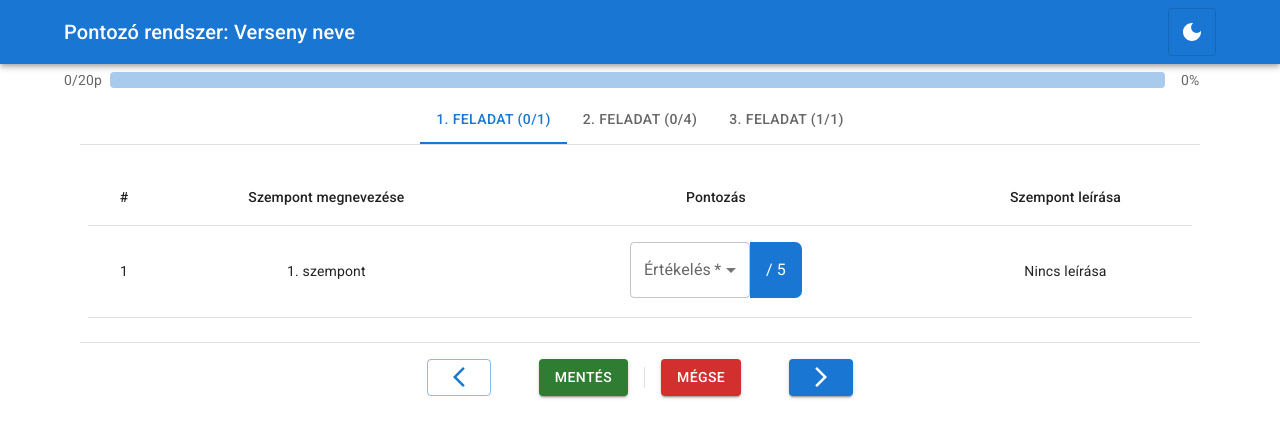
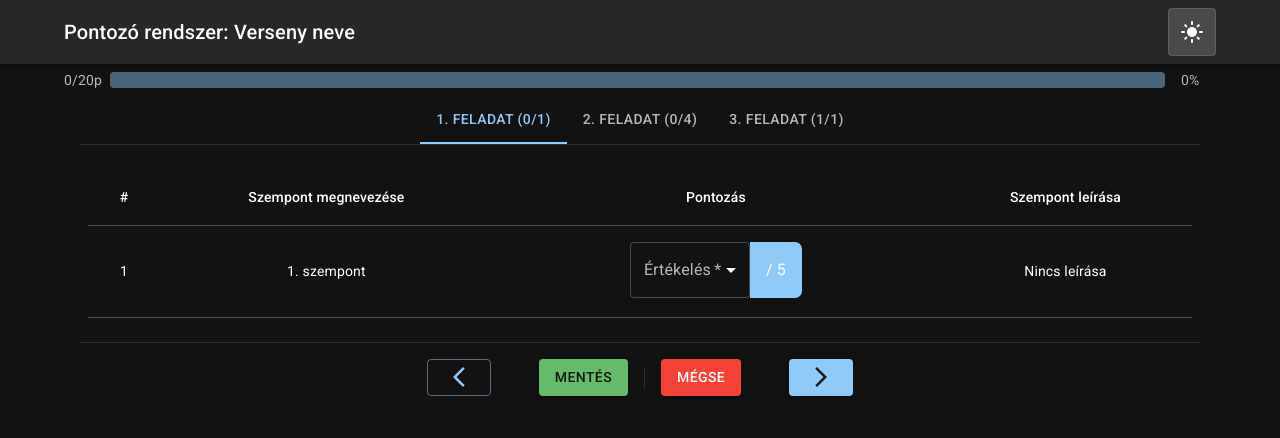
Before and after one commit to kamka427/React-Scoring-Component, a React (Create React App) app: page / in a window 1280 px wide. Shown: the top 438 px of the page. Built offline with nearby package versions, Linux system fonts and the light colour scheme; the HTML template or start-up script is replaced by a standard one.

Commit message:
Update validation

```diff
--- a/src/scoring/AspectTable.js
+++ b/src/scoring/AspectTable.js
@@ -17,7 +17,6 @@ export const AspectTable = ({
   addResult,
   removeResult,
   setError,
-  clearError,
 }) => {
   const rows = aspects.map((aspect, i) => {
     let component;
@@ -31,7 +30,6 @@ export const AspectTable = ({
             addResult={addResult}
             removeResult={removeResult}
             setError={setError}
-            clearError={clearError}
           />
         );
         break;
@@ -44,7 +42,6 @@ export const AspectTable = ({
             addResult={addResult}
             removeResult={removeResult}
             setError={setError}
-            clearError={clearError}
           />
         );
         break;
@@ -57,7 +54,6 @@ export const AspectTable = ({
             addResult={addResult}
             removeResult={removeResult}
             setError={setError}
-            clearError={clearError}
           />
         );
         break;
--- a/src/scoring/NumberInput.js
+++ b/src/scoring/NumberInput.js
@@ -1,5 +1,5 @@
 import { Box, Container, TextField, Typography } from "@mui/material";
-import { useEffect, useState } from "react";
+import {useState } from "react";
 
 export const NumberInput = ({
   aspect,
@@ -12,49 +12,37 @@ export const NumberInput = ({
   const val = formState.results.find((result) => result.id === aspect.id);
   const err = formState.errors.find((err) => err.id === aspect.id);
 
-
   const [value, setValue] = useState(val ? val.value : "");
-  const [errorLocal, setLocalError] = useState(err ? err.message : "");
-
-  const unsetError = () => {
-    clearError(aspect.id);
-    setLocalError("");
-  };
-
-  const addError = (error) => {
-    unsetError();
-    setError(error);
-    setLocalError(error.message);
-  };
 
   const validateInput = (value) => {
-    unsetError();
     if (aspect.required && value === "") {
-      addError({
+      setError({
         id: aspect.id,
         message: "Kötelező kitölteni!",
       });
       return false;
     }
-
     if (value !== "") {
       if (isNaN(value)) {
-        addError({
+        setError({
           id: aspect.id,
+          value: value,
           message: "Csak szám lehet!",
         });
         return false;
       }
       if (Number(value) > aspect.maxValue) {
-        addError({
+        setError({
           id: aspect.id,
+          value: value,
           message: "Túl nagy pontszám!",
         });
         return false;
       }
       if (Number(value) < 0) {
-        addError({
+        setError({
           id: aspect.id,
+          value: value,
           message: "Negatív pontszám!",
         });
         return false;
@@ -67,8 +55,11 @@ export const NumberInput = ({
     const value = e.target.value;
     setValue(value);
     if (validateInput(value)) {
-      e.target.value !== ""
-        ? addResult(value, aspect.id)
+      value !== ""
+        ? addResult({
+            id: aspect.id,
+            value: Number(value),
+          })
         : removeResult(aspect.id);
     }
   };
@@ -93,9 +84,9 @@ export const NumberInput = ({
             size="small"
             required={aspect.required}
             label={aspect.required ? "Kötelező" : "Opcionális"}
-            value={val !== undefined ? val.value : "" }
+            defaultValue={err !== undefined ? err.value : value ? value : ""}
             onChange={handleChange}
-            error={err !== undefined }
+            error={err !== undefined}
             helperText={err !== undefined ? err.message : ""}
           ></TextField>
 
--- a/src/scoring/ScoringComponent.js
+++ b/src/scoring/ScoringComponent.js
@@ -1,7 +1,4 @@
-import {
-  Container,
-  CssBaseline,
-} from "@mui/material";
+import { Container, CssBaseline } from "@mui/material";
 import { Tasks } from "./Tasks";
 import { NavBar } from "./NavBar";
 import { ThemeProvider, createTheme } from "@mui/material/styles";
@@ -12,6 +9,7 @@ import "@fontsource/roboto/500.css";
 import "@fontsource/roboto/700.css";
 import { ErrorCard } from "./ErrorCard";
 import { Status } from "./Status";
+
 const darkTheme = createTheme({
   palette: {
     mode: "dark",
@@ -53,31 +51,24 @@ export function ScoringComponent({ criteria, onSubmit, onCancel }) {
     }
   }, [setFormState, criteria, formState.results]);
 
-  const addResult = (value, id) => {
-    if (formState.results.find((result) => result.id === id) === undefined) {
+  const addResult = (result) => {
+    if (formState.results.find((res) => res.id === result.id) === undefined) {
       setFormState({
         ...formState,
-        results: [
-          ...formState.results,
-          {
-            id: id,
-            value: Number(value),
-          },
-        ],
+        results: [...formState.results, result],
+        errors: formState.errors.filter((err) => err.id !== result.id),
       });
     } else {
       setFormState({
         ...formState,
-        results: formState.results.map((result) => {
-          if (result.id === id) {
-            return {
-              id: id,
-              value: Number(value),
-            };
+        results: formState.results.map((res) => {
+          if (res.id === result.id) {
+            return result;
           } else {
-            return result;
+            return res;
           }
         }),
+        errors: formState.errors.filter((err) => err.id !== result.id),
       });
     }
   };
@@ -93,12 +84,13 @@ export function ScoringComponent({ criteria, onSubmit, onCancel }) {
     if (formState.errors.find((e) => e.id === error.id) === undefined) {
       setFormState({
         ...formState,
+        results: formState.results.filter((result) => result.id !== error.id),
         errors: [...formState.errors, error],
       });
-    }
-    else {
+    } else {
       setFormState({
         ...formState,
+        results: formState.results.filter((result) => result.id !== error.id),
         errors: formState.errors.map((e) => {
           if (e.id === error.id) {
             return error;
@@ -110,13 +102,6 @@ export function ScoringComponent({ criteria, onSubmit, onCancel }) {
     }
   };
 
-  const clearError = (id) => {
-    setFormState({
-      ...formState,
-      errors: formState.errors.filter((err) => err.id !== id),
-    });
-  };
-
   const handleSubmit = () => {
     onSubmit({ results: formState.results });
   };
@@ -125,7 +110,7 @@ export function ScoringComponent({ criteria, onSubmit, onCancel }) {
     onCancel({ results: formState.results });
   };
 
-  const [darkThemeEnabled, toggleTheme] = useState(false);
+  const [darkThemeEnabled, toggleTheme] = useState(true);
 
   const toggleThemeHandler = () => {
     toggleTheme(!darkThemeEnabled);
@@ -185,10 +170,10 @@ export function ScoringComponent({ criteria, onSubmit, onCancel }) {
       );
     }, 0);
 
-
-
-  const progress = Math.min(formState.results.length - booleanCount, maxReqPoints);
-
+  const progress = Math.min(
+    formState.results.length - booleanCount,
+    maxReqPoints
+  );
 
   return (
     <>
@@ -214,7 +199,6 @@ export function ScoringComponent({ criteria, onSubmit, onCancel }) {
                 addResult={addResult}
                 removeResult={removeResult}
                 setError={setError}
-                clearError={clearError}
                 onSubmit={handleSubmit}
                 onCancel={handleCancel}
               />
--- a/src/scoring/SelectInput.js
+++ b/src/scoring/SelectInput.js
@@ -8,7 +8,7 @@ import {
   Typography,
 } from "@mui/material";
 import { Box } from "@mui/system";
-import { useState } from "react";
+import { useContext, useState } from "react";
 
 export const SelectInput = ({
   aspect,
@@ -16,7 +16,6 @@ export const SelectInput = ({
   addResult,
   removeResult,
   setError,
-  clearError,
 }) => {
   const items = Object.keys(aspect.values).map((key, index) => {
     return {
@@ -28,24 +27,11 @@ export const SelectInput = ({
   const val = formState.results.find((result) => result.id === aspect.id);
   const err = formState.errors.find((err) => err.id === aspect.id);
 
-  const [value, setValue] = useState(val ? val.value : "");
-  const [errorLocal, setLocalError] = useState(err ? err.message : "");
-
-  const unsetError = () => {
-    clearError(aspect.id);
-    setLocalError("");
-  };
-
-  const addError = (error) => {
-    unsetError();
-    setError(error);
-    setLocalError(error.message);
-  };
+  const [selection, setSelection] = useState(val ? val.value : "");
 
   const validateInput = (value) => {
-    unsetError();
     if (aspect.required && value === "") {
-      addError({
+      setError({
         id: aspect.id,
         message: "Kötelező kitölteni!",
       });
@@ -56,10 +42,14 @@ export const SelectInput = ({
 
   const handleChange = (e) => {
     const value = e.target.value;
-    setValue(value);
+    setSelection(value);
     if (validateInput(value)) {
-      e.target.value !== ""
-        ? addResult(value, aspect.id)
+      console.log(value);
+      value !== ""
+        ? addResult({
+            id: aspect.id,
+            value: Number(value),
+          })
         : removeResult(aspect.id);
     }
   };
@@ -92,15 +82,21 @@ export const SelectInput = ({
           <FormControl
             required={aspect.required}
             sx={{ minWidth: 120 }}
-            error={errorLocal !== ""}
+            error={err !== undefined}
           >
             <InputLabel>Értékelés</InputLabel>
-            <Select label="Értékelés" value={value} onChange={handleChange}>
+            <Select
+              label="Értékelés"
+              value={
+               selection
+              }
+              onChange={handleChange}
+            >
               {list}
-              <MenuItem value="">Törlés</MenuItem>
+              <MenuItem value="">Üres</MenuItem>
             </Select>
             <FormHelperText>
-              {errorLocal !== "" ? errorLocal : ""}
+              {err !== undefined ? err.message : ""}
             </FormHelperText>
           </FormControl>
           <Typography
--- a/src/scoring/Tasks.js
+++ b/src/scoring/Tasks.js
@@ -10,7 +10,6 @@ export function Tasks({
   addResult,
   removeResult,
   setError,
-  clearError,
   onSubmit,
   onCancel,
 }) {
@@ -65,7 +64,6 @@ export function Tasks({
             addResult={addResult}
             removeResult={removeResult}
             setError={setError}
-            clearError={clearError}
           />
         </TabPanel>
       );
```
Also changed, not shown: src/scoring/BooleanInput.js (+5 -10 lines). Lines whose indentation alone changed are shown as unchanged.
